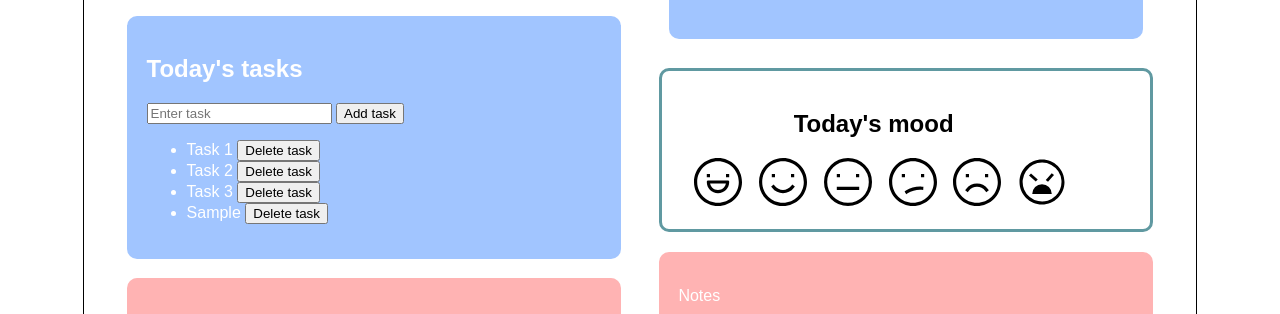
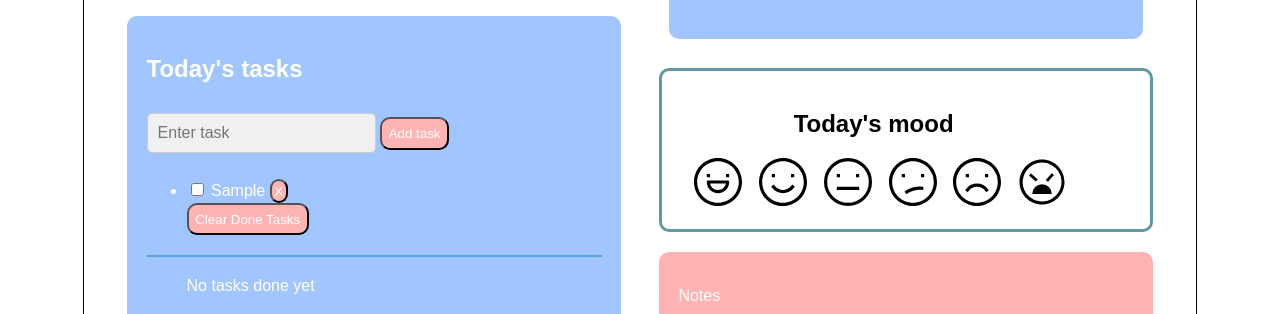
Before and after one commit to almanzamarfrancisco/one_day_at_time, a website: page index.html in a window 1280 px wide. Both pictures are taken after typing "Sample" into the empty fields and a click on the button "Add task". Shown: the part 484-798 px from the top of the page. Drawn offline with Linux system fonts and the light colour scheme.

Commit message:
Checkpoint: Local Storage tasks and done tasks. Added http-server and package.json file

```diff
--- a/index.css
+++ b/index.css
@@ -81,3 +81,37 @@ input[type="radio"] {
     width: 0;
     height: 0;
 }
+.delete-btn {
+    background-color: #ffb3b3;
+    border-radius: 10px;
+    padding: 0.2em;
+    color: #fff;
+    cursor: pointer;
+}
+.done-check {
+    cursor: pointer;
+}
+.btn {
+    background-color: #ffb3b3;
+    border-radius: 10px;
+    padding: 0.5em;
+    color: #fff;
+    cursor: pointer;
+}
+#new_task {
+    background-color: #f0f0f0;
+    border: 1px solid #ccc;
+    padding: 10px;
+    margin: 10px 0;
+    font-size: 16px;
+    color: #333;
+    border-radius: 5px;
+}
+.tasks_separator {
+    display: block;
+            content: "";
+            margin: 20px 0;
+            border: 0;
+            border-top: 2px solid #3498db;
+            opacity: 0.7;
+}
--- a/index.html
+++ b/index.html
@@ -44,12 +44,11 @@
                 <div id="today_tasks" class="padding-margin">
                     <h2>Today's tasks</h2>
                     <input type="text" id="new_task" placeholder="Enter task">
-                    <input type="button" value="Add task" id="add_task_btn">
+                    <input type="button" value="Add task" id="add_task_btn" class="btn">
                     <ul id="task_list">
-                        <!-- <li>Task 1</li>
-                        <li>Task 2</li>
-                        <li>Task 3</li> -->
                     </ul>
+                    <br class="tasks_separator">
+                    <ul id="done_tasks"></ul>
                 </div>
                 <div id="priorities" class="padding-margin">
                     <h2>Priorities</h2>
--- a/index.js
+++ b/index.js
@@ -11,11 +11,10 @@ let mood_list = [
     'sad',
     'angry',
 ]
-let task_list = [
-    'Task 1',
-    'Task 2',
-    'Task 3',
-]
+let task_list = []
+let localStorage_task_list = localStorage.getItem('task_list')
+let done_tasks = []
+let localStorage_done_tasks = localStorage.getItem('done_tasks')
 let show_moods = () => {
     let mood_container = document.getElementById('mood_container')
     for (let mood of mood_list) {
@@ -41,30 +40,112 @@ let selectRadioButton = () => {
         }
     }
 }
-let renderTasks = () => {
+let renderTaskList = () => {
+    if(localStorage_task_list && !task_list.length){
+        console.log('📌 ~ renderTasks ~ localStorage_task_list exists', localStorage_task_list)
+        task_list = JSON.parse(localStorage_task_list)
+    }
+    else if (!localStorage_task_list && task_list.length){
+        console.log('📌 ~ renderTasks ~ task_list exists', task_list)
+        localStorage.setItem('task_list', JSON.stringify(task_list))
+    } else {
+        localStorage.setItem('task_list', JSON.stringify(task_list))
+        console.log('📌 ~ Both exists overwrite Local Storage')
+    }
+    console.log('📌 ~ renderTaskList ~ Task List: ', task_list)
     let task_list_container = document.getElementById('task_list')
     let index = 0
     for (let task of task_list) {
-        new_task = `<li data-index="${index}">${task} <input type="button" value="Delete task" onclick="deleteTask(${index})"></li>`
+        new_task = `<li data-index="${index}">
+                        <input type="checkbox" class="done-check" ${task.done ? 'checked':''} onclick="updateDone(${index}, ${task.done?false:true})">
+                        ${task.content}
+                        <input type="button" value="X" onclick="deleteTask(${index})" class="delete-btn">
+                    </li>`
         task_list_container.innerHTML += new_task
         index++
     }
+    if(task_list.length === 0) task_list_container.innerHTML = 'No tasks yet'
+    else {
+        let clear_done_tasks = `
+            <input type="button" value="Clear Done Tasks" onclick="clearDoneTasks()" class="btn">
+        `
+        task_list_container.innerHTML += clear_done_tasks
+    }
+}
+let renderDoneTasks = () => {
+    if(localStorage_done_tasks && !done_tasks.length){
+        console.log('✅ ~ renderDoneTasks ~ localStorage_done_tasks exists', localStorage_done_tasks)
+        done_tasks = JSON.parse(localStorage_done_tasks)
+    }
+    else if (!localStorage_done_tasks && done_tasks.length){
+        console.log('✅ ~ renderDoneTasks ~ done_tasks exists', done_tasks)
+        localStorage.setItem('done_tasks', JSON.stringify(done_tasks))
+    } else {
+        localStorage.setItem('done_tasks', JSON.stringify(done_tasks))
+        console.log('✅ ~ Both exists overwrite Local Storage')
+    }
+    console.log('✅ ~ renderDoneTasks ~ Done Tasks: ', done_tasks)
+    let done_tasks_container = document.getElementById('done_tasks')
+    let index = 0
+    for (let task of done_tasks) {
+        new_task = `<li data-index="${index}">
+                        ${task.content}
+                        <input type="button" value="O" onclick="takeBackDoneTask(${index})" class="delete-btn">
+                        <input type="button" value="X" onclick="deleteDoneTask(${index})" class="delete-btn">
+                    </li>`
+        done_tasks_container.innerHTML += new_task
+        index++
+    }
+    if(done_tasks.length === 0) done_tasks_container.innerHTML = 'No tasks done yet'
+}
+let renderTasks = () => {
+    renderTaskList()
+    renderDoneTasks()
 }
 let dropTasks = () => {
     let task_list_container = document.getElementById('task_list')
     task_list_container.innerHTML = ''
+    let done_tasks_container = document.getElementById('done_tasks')
+    done_tasks_container.innerHTML = ''
 }
 let addTask = () => {
     text_input = document.getElementById('new_task')
     if (text_input.value === '') return
     dropTasks()
-    task_list.push(text_input.value)
+    task_list.push({content: text_input.value, done: false})
     renderTasks()
     text_input.value = ''
 }
-let deleteTask = (id) => {
+let deleteTask = (index) => {
     dropTasks()
-    task_list.splice(id, 1)
+    task_list.splice(index, 1)
+    renderTasks()
+}
+let deleteDoneTask = (index) => {
+    dropTasks()
+    done_tasks.splice(index, 1)
+    renderTasks()
+}
+let takeBackDoneTask = (index) => {
+    dropTasks()
+    task_list.push(done_tasks[index])
+    done_tasks.splice(index, 1)
+    renderTasks()
+}
+let clearDoneTasks = () => {
+    dropTasks()
+    done_tasks = task_list.filter(task => task.done)
+    task_list = task_list.filter(task => !task.done)
+    console.log('👀 ~ clearDoneTasks ~ task_list:', task_list)
+    console.log('🔥 ~ clearDoneTasks ~ task_list:', task_list)
+    localStorage.setItem('task_list', JSON.stringify(task_list))
+    localStorage.setItem('done_tasks', JSON.stringify(done_tasks))
+    renderTasks()
+}
+let updateDone = (index, isDone) => {
+    task_list[index].done = isDone
+    console.log('✅🔖 ~ updateDone ~ task_list', task_list)
+    dropTasks()
     renderTasks()
 }
 document.getElementById('add_task_btn').addEventListener('click', addTask)
```
Also changed, not shown: package.json (added, +14 -0 lines), 1 other file.
